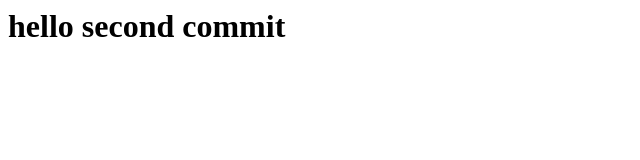
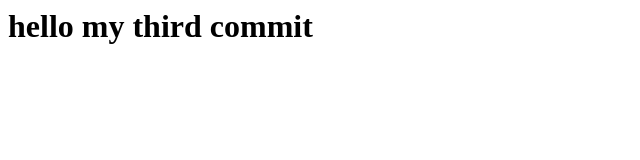
Before and after one commit to zewdu444/trial, a plain HTML site: page hello.html in a window 1280 px wide. Shown: the whole page, without its empty margins (0-640 px from the left). Drawn offline with Linux system fonts and the light colour scheme.

```diff
--- a/hello.html
+++ b/hello.html
@@ -6,6 +6,6 @@
     <title>Document</title>
 </head>
 <body>
-    <h1>hello second commit</h1>
+    <h1>hello my third commit</h1>
 </body>
 </html>
```
